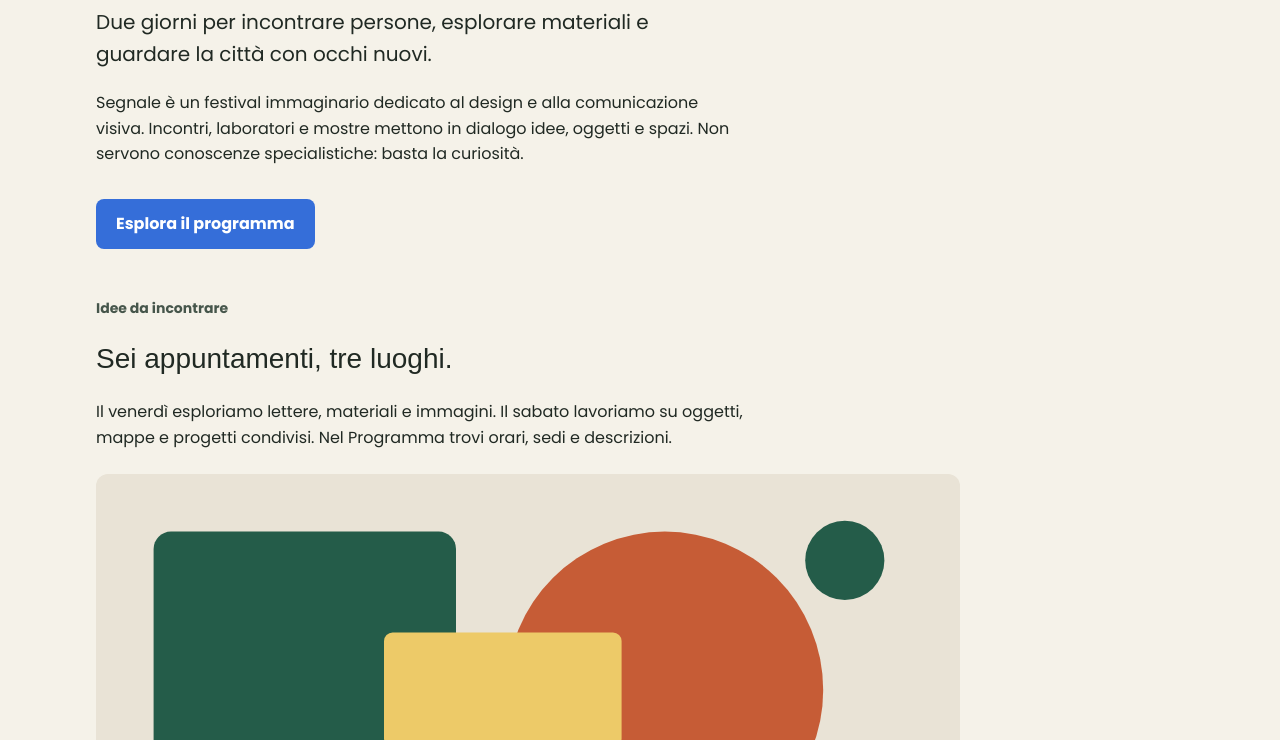
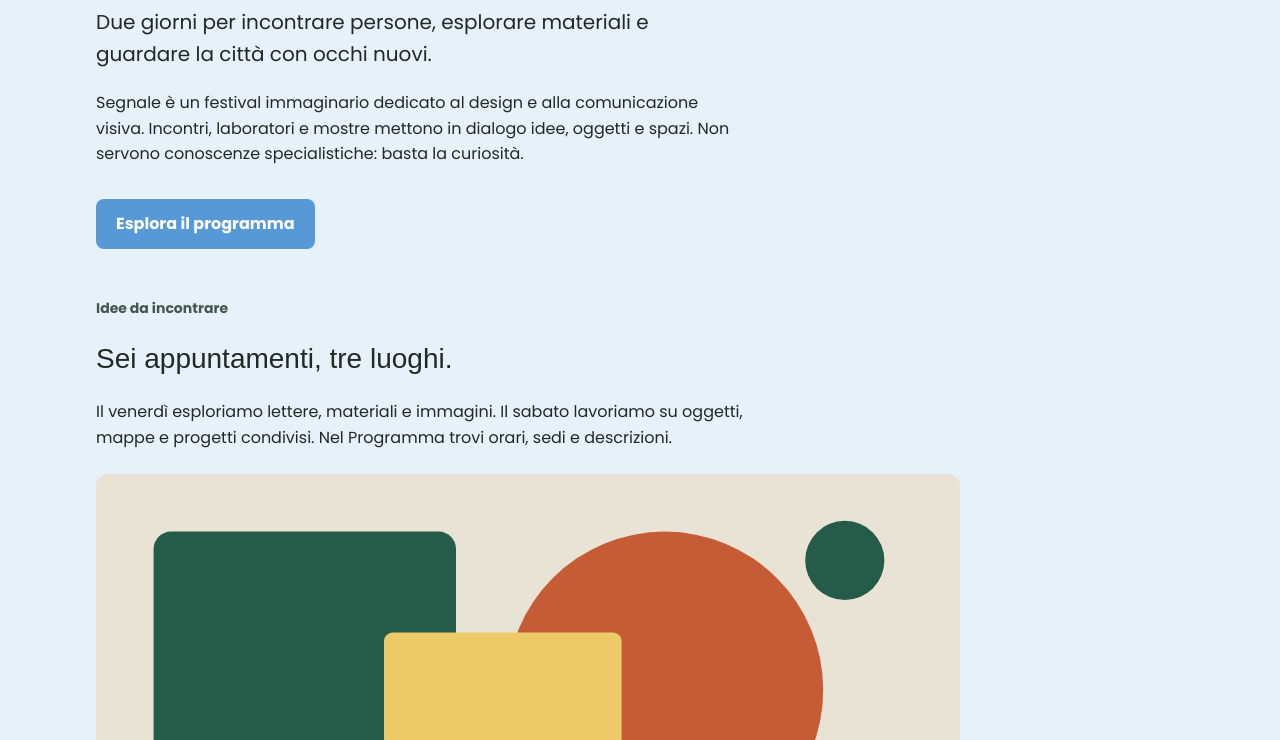
Before and after one commit to paolagrossoo/festival-segnale, a plain HTML site: page index.html in a window 1280 px wide. Shown: the part 360-1100 px from the top of the page. Drawn offline with Linux system fonts and the light colour scheme; a web font is replaced by a local one.

Commit message:
Aggiustamenti

```diff
--- a/style.css
+++ b/style.css
@@ -3,9 +3,9 @@
 
 /* Scelte comuni: ogni regola usa var() per richiamarne il valore. */
 :root {
-  --colore-primario: #356ed9;
-  --colore-primario-scuro: #032a94;
-  --colore-sfondo: #f5f2e9;
+  --colore-primario: #5798D7;
+  --colore-primario-scuro: #021B8D;
+  --colore-sfondo: #E6F1FA;
   --colore-testo: #202923;
   --font-testo: "Poppins", Arial, sans-serif;
   --font-titoli: "Momo Trust Display", Arial, sans-serif;
```
